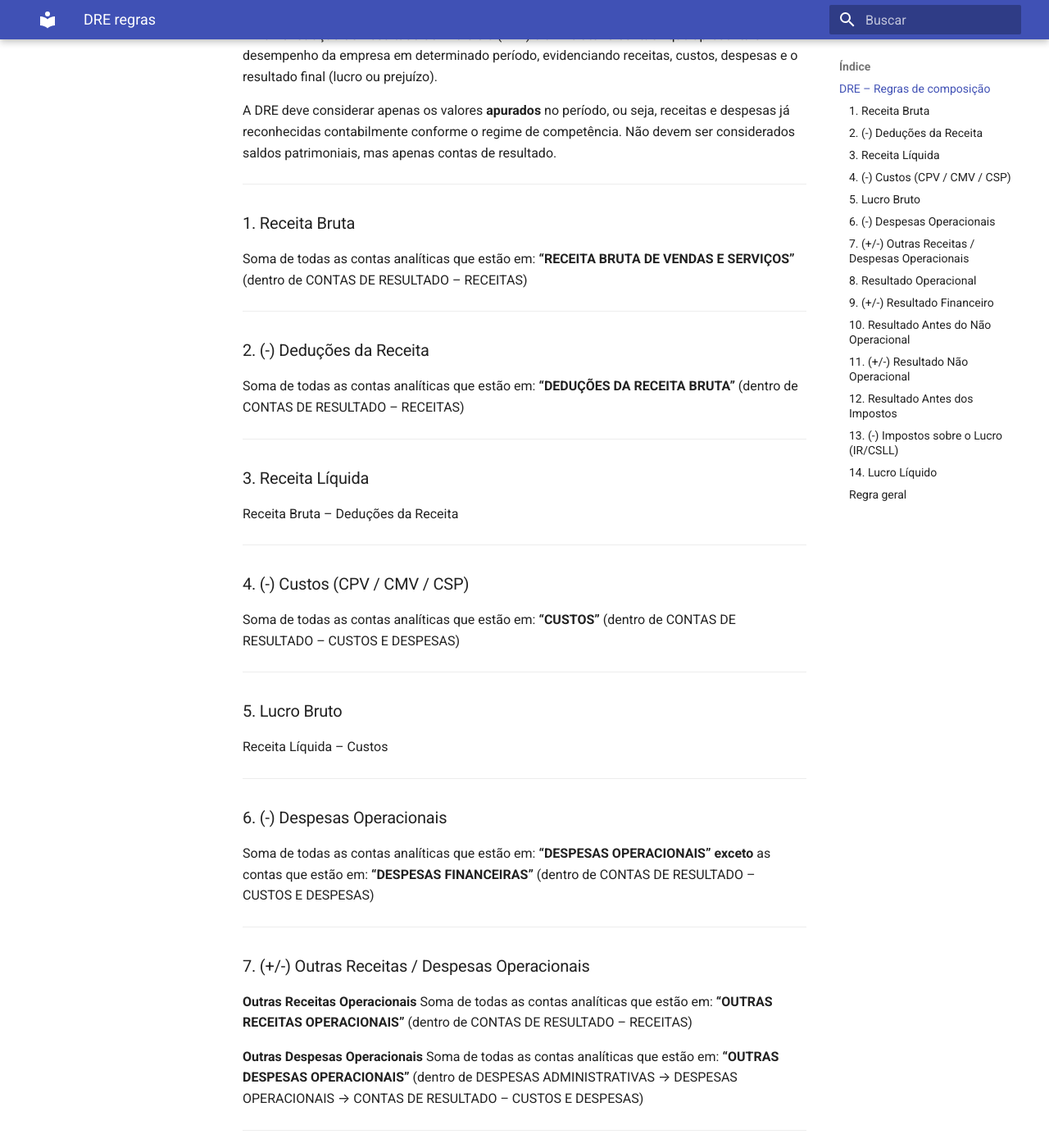
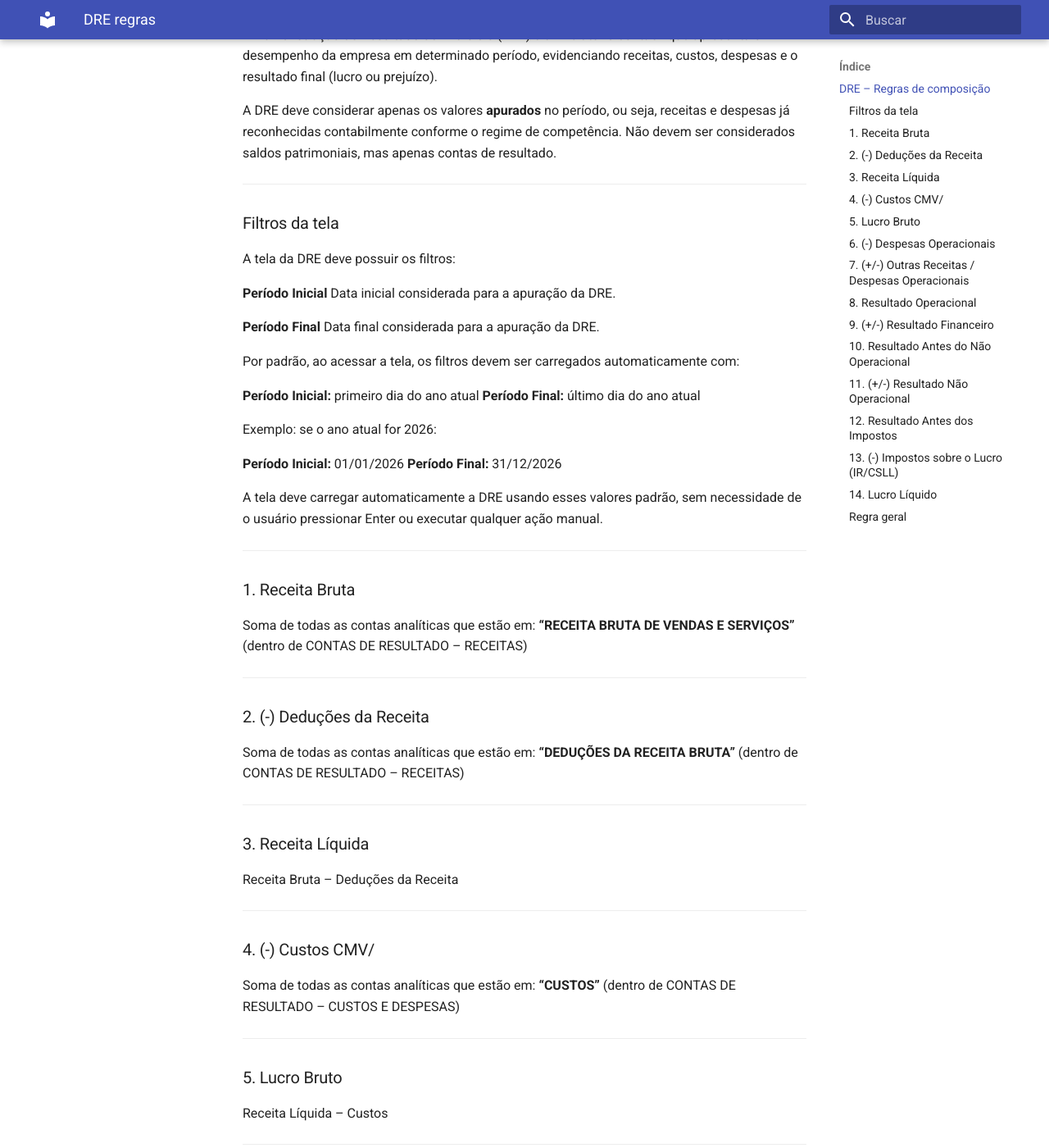
Before and after one commit to NES-Contabilidade-Integrada/doc-coins2026.1, an MkDocs documentation site: the page built from docs/requisitos/DRE-regras.md, in a window 1280 px wide and 1400 px high, scrolled down 249 px. Shown: the whole window at 82% size. Built offline with MkDocs 1.6.1 and Material for MkDocs 9.7.7, drawn with Linux system fonts in a browser that asks for light colours.

Commit message:
Update DRE-regras.md with screen filters
Added filters for DRE screen with default date values.

```diff
--- a/docs/requisitos/DRE-regras.md
+++ b/docs/requisitos/DRE-regras.md
@@ -3,6 +3,30 @@
 A Demonstração do Resultado do Exercício (DRE) é um relatório contábil que apresenta o desempenho da empresa em determinado período, evidenciando receitas, custos, despesas e o resultado final (lucro ou prejuízo).
 
 A DRE deve considerar apenas os valores **apurados** no período, ou seja, receitas e despesas já reconhecidas contabilmente conforme o regime de competência. Não devem ser considerados saldos patrimoniais, mas apenas contas de resultado.
+
+---
+
+### Filtros da tela
+
+A tela da DRE deve possuir os filtros:
+
+**Período Inicial**
+Data inicial considerada para a apuração da DRE.
+
+**Período Final**
+Data final considerada para a apuração da DRE.
+
+Por padrão, ao acessar a tela, os filtros devem ser carregados automaticamente com:
+
+**Período Inicial:** primeiro dia do ano atual
+**Período Final:** último dia do ano atual
+
+Exemplo: se o ano atual for 2026:
+
+**Período Inicial:** 01/01/2026
+**Período Final:** 31/12/2026
+
+A tela deve carregar automaticamente a DRE usando esses valores padrão, sem necessidade de o usuário pressionar Enter ou executar qualquer ação manual.
 
 ---
 
@@ -28,7 +52,7 @@ Receita Bruta – Deduções da Receita
 
 ---
 
-### 4. (-) Custos (CPV / CMV / CSP)
+### 4. (-) Custos CMV/
 
 Soma de todas as contas analíticas que estão em:
 **“CUSTOS”**
```
